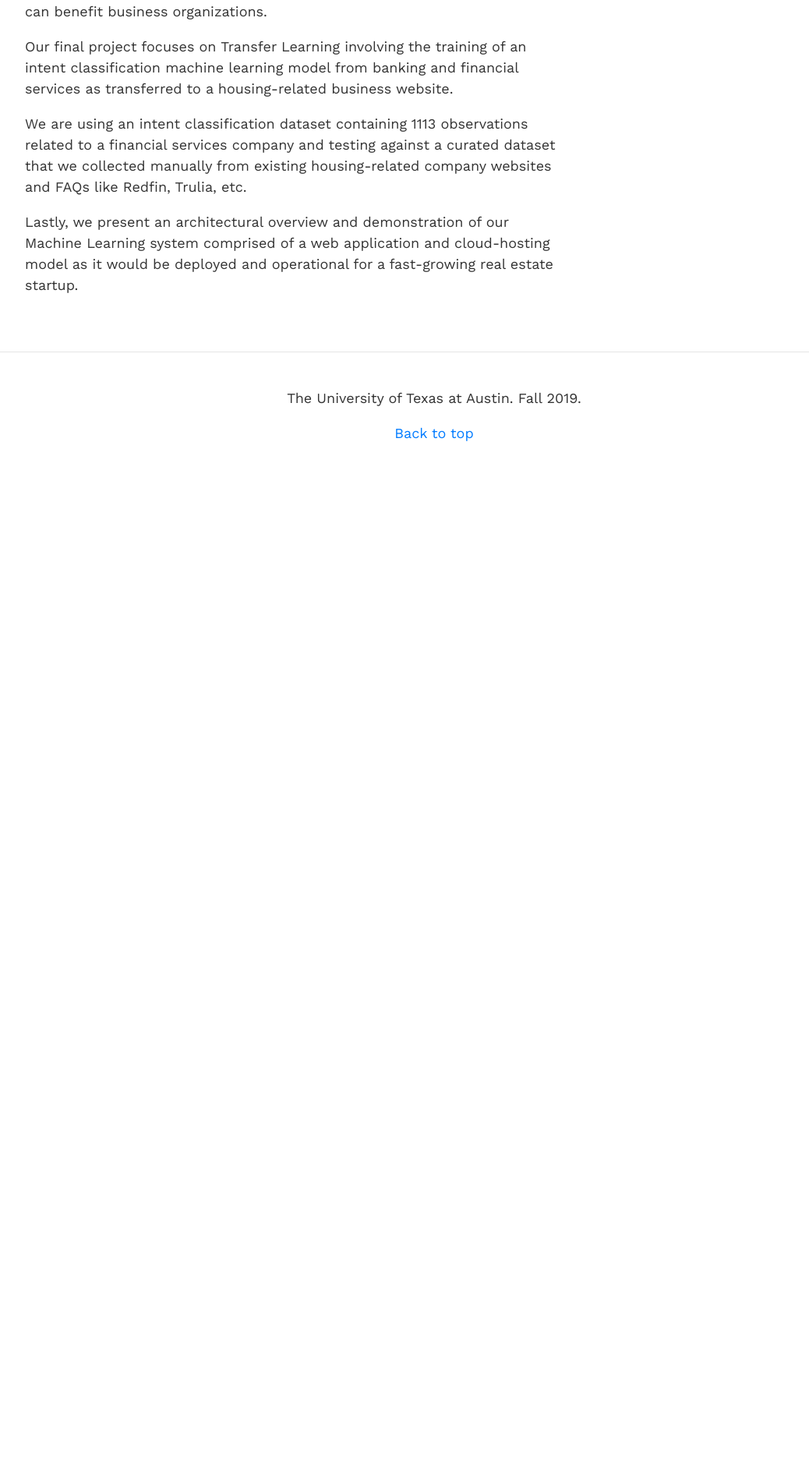
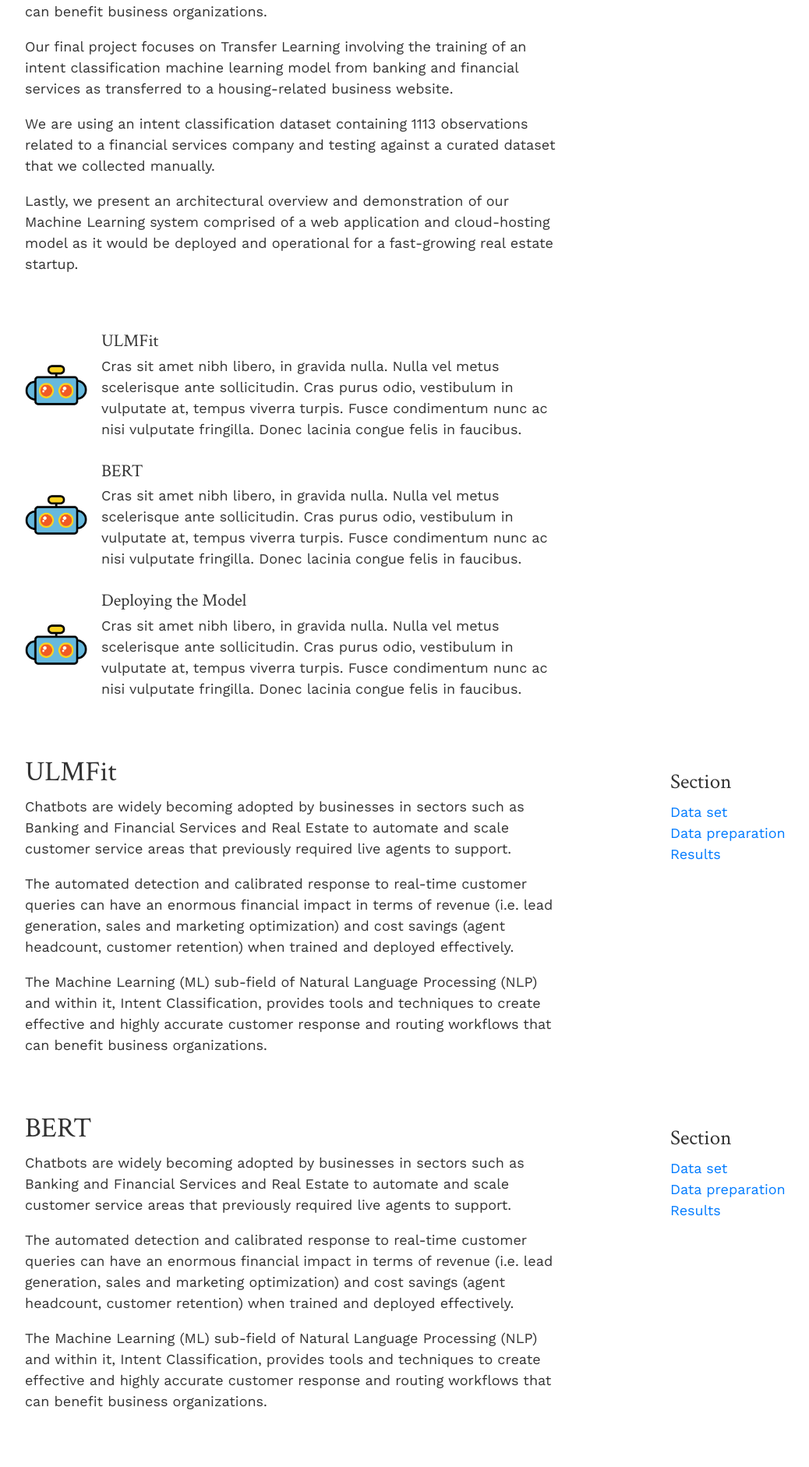
Before and after one commit to acary/chatbot-sml, a Flask app: page / in a window 1280 px wide. Shown: the part 897-2779 px from the top of the page at 78% size, without its empty margins (83-1121 px from the left). Before the commit the page ends 1463 px from the top, so only its background shows below. Run offline with Flask 2, Linux system fonts and the light colour scheme; some libraries are stand-ins or nearby versions.

Commit message:
add sections

```diff
--- a/static/css/style.css
+++ b/static/css/style.css
@@ -17,6 +17,10 @@ body {
 
 .navbar {
   margin-bottom: 20px;
+}
+
+.media_list {
+  max-width: 80px;
 }
 
 h1, h2, h3, h4, h5, h6 {
--- /dev/null
+++ b/templates/bert.html
@@ -0,0 +1,44 @@
+<div class="row">
+
+  <div class="col-sm-8 blog-main">
+
+    <div class="blog-post">
+
+      <h2>BERT</h2>
+
+      <p>Chatbots are widely becoming adopted by businesses in sectors such as Banking and Financial Services and Real Estate to automate and scale customer service areas that previously required live agents to support.<p>
+
+      <p>The automated detection and calibrated response to real-time customer queries can have an enormous financial impact in terms of revenue (i.e. lead generation, sales and marketing optimization) and cost savings (agent headcount,
+        customer
+        retention) when trained and deployed effectively.</p>
+
+      <p>The Machine Learning (ML) sub-field of Natural Language Processing (NLP) and within it, Intent Classification, provides tools and techniques to create effective and highly accurate customer response and routing workflows that can
+        benefit business organizations.</p>
+    </div><!-- /.media_list -->
+
+  </div><!-- /.blog-main -->
+
+  <div class="col-sm-3 offset-sm-1 blog-sidebar">
+    <!-- <div class="sidebar-module sidebar-module-inset">
+      <h4>About</h4>
+      <p>The final project for Scalable Machine Learning, Fall 2019.</p>
+    </div> -->
+    <div class="sidebar-module">
+      <h4>Section</h4>
+      <ol class="list-unstyled">
+        <li><a href="#">Data set</a></li>
+        <li><a href="#">Data preparation</a></li>
+        <li><a href="#">Results</a></li>
+      </ol>
+    </div>
+    <div class="sidebar-module">
+      <!-- <h4>Links</h4>
+      <ol class="list-unstyled">
+        <li><a href="#">Andy</a></li>
+        <li><a href="#">Bhargavi</a></li>
+        <li><a href="#">Rajkumar</a></li>
+      </ol> -->
+    </div>
+  </div><!-- /.blog-sidebar -->
+
+</div><!-- /.row -->
--- a/templates/blog_post.html
+++ b/templates/blog_post.html
@@ -16,22 +16,21 @@
         <h2 class="blog-post-title">Training an NLP Chatbot with UMLFit and BERT — and Deploying to the Cloud</h2>
         <p class="blog-post-meta">December 14, 2019 by <a href="#">Andy, Bhargavi, and Raj</a></p>
 
-        <p>Chatbots are widely becoming adopted by businesses in sectors such as Banking and Financial Services and Real Estate to automate and scale customer service areas that previously required live agents to support.
+        <p>Chatbots are widely becoming adopted by businesses in sectors such as Banking and Financial Services and Real Estate to automate and scale customer service areas that previously required live agents to support.<p>
 
-          <p>The automated detection and calibrated response to real-time customer queries can have an enormous financial impact in terms of revenue (i.e. lead generation, sales and marketing optimization) and cost savings (agent headcount, customer
-            retention) when trained and deployed effectively.
+        <p>The automated detection and calibrated response to real-time customer queries can have an enormous financial impact in terms of revenue (i.e. lead generation, sales and marketing optimization) and cost savings (agent headcount,
+          customer
+          retention) when trained and deployed effectively.</p>
 
-            <p>The Machine Learning (ML) sub-field of Natural Language Processing (NLP) and within it, Intent Classification, provides tools and techniques to create effective and highly accurate customer response and routing workflows that can
-              benefit business organizations.
+        <p>The Machine Learning (ML) sub-field of Natural Language Processing (NLP) and within it, Intent Classification, provides tools and techniques to create effective and highly accurate customer response and routing workflows that can
+          benefit business organizations.</p>
 
-              <p>Our final project focuses on Transfer Learning involving the training of an intent classification machine learning model from banking and financial services as transferred to a housing-related business website.
+        <p>Our final project focuses on Transfer Learning involving the training of an intent classification machine learning model from banking and financial services as transferred to a housing-related business website.</p>
 
-                <p>We are using an intent classification dataset containing 1113 observations related to a financial services company and testing against a curated dataset that we collected manually from existing housing-related company websites and
-                  FAQs like Redfin, Trulia, etc.
+        <p>We are using an intent classification dataset containing 1113 observations related to a financial services company and testing against a curated dataset that we collected manually.</p>
 
-                  <p>Lastly, we present an architectural overview and demonstration of our Machine Learning system comprised of a web application and cloud-hosting model as it would be deployed and operational for a fast-growing real estate startup.
+        <p>Lastly, we present an architectural overview and demonstration of our Machine Learning system comprised of a web application and cloud-hosting model as it would be deployed and operational for a fast-growing real estate startup.</p>
       </div><!-- /.blog-post -->
-
 
       <!-- <nav class="blog-pagination">
         <a class="btn btn-outline-primary" href="#">Older</a>
@@ -66,6 +65,11 @@
 
   </div><!-- /.row -->
 
+  {% include 'media_list.html' %}
+  {% include 'ulm_fit.html' %}
+  {% include 'bert.html' %}
+  {% include 'deployment.html' %}
+
 </div><!-- /.container -->
 
 <footer class="blog-footer">
--- /dev/null
+++ b/templates/deployment.html
@@ -0,0 +1,44 @@
+<div class="row">
+
+  <div class="col-sm-8 blog-main">
+
+    <div class="blog-post">
+
+      <h2>Deploying the Model</h2>
+
+      <p>Chatbots are widely becoming adopted by businesses in sectors such as Banking and Financial Services and Real Estate to automate and scale customer service areas that previously required live agents to support.<p>
+
+      <p>The automated detection and calibrated response to real-time customer queries can have an enormous financial impact in terms of revenue (i.e. lead generation, sales and marketing optimization) and cost savings (agent headcount,
+        customer
+        retention) when trained and deployed effectively.</p>
+
+      <p>The Machine Learning (ML) sub-field of Natural Language Processing (NLP) and within it, Intent Classification, provides tools and techniques to create effective and highly accurate customer response and routing workflows that can
+        benefit business organizations.</p>
+    </div><!-- /.media_list -->
+
+  </div><!-- /.blog-main -->
+
+  <div class="col-sm-3 offset-sm-1 blog-sidebar">
+    <!-- <div class="sidebar-module sidebar-module-inset">
+      <h4>About</h4>
+      <p>The final project for Scalable Machine Learning, Fall 2019.</p>
+    </div> -->
+    <div class="sidebar-module">
+      <h4>Section</h4>
+      <ol class="list-unstyled">
+        <li><a href="#">Data set</a></li>
+        <li><a href="#">Data preparation</a></li>
+        <li><a href="#">Results</a></li>
+      </ol>
+    </div>
+    <div class="sidebar-module">
+      <!-- <h4>Links</h4>
+      <ol class="list-unstyled">
+        <li><a href="#">Andy</a></li>
+        <li><a href="#">Bhargavi</a></li>
+        <li><a href="#">Rajkumar</a></li>
+      </ol> -->
+    </div>
+  </div><!-- /.blog-sidebar -->
+
+</div><!-- /.row -->
--- /dev/null
+++ b/templates/media_list.html
@@ -0,0 +1,57 @@
+<div class="row">
+
+  <div class="col-sm-8 blog-main">
+
+    <div class="blog-post">
+      <ul class="list-unstyled">
+        <li class="media">
+          <img src="{{ url_for('static', filename='img/chatbot.png')}}" alt="ULMFit" class="mr-3 media_list">
+          <div class="media-body">
+            <h5 class="mt-0 mb-1">ULMFit</h5>
+            Cras sit amet nibh libero, in gravida nulla. Nulla vel metus scelerisque ante sollicitudin. Cras purus odio, vestibulum in vulputate at, tempus viverra turpis. Fusce condimentum nunc ac nisi vulputate fringilla. Donec lacinia congue felis in faucibus.
+          </div>
+        </li>
+        <li class="media my-4">
+          <img src="{{ url_for('static', filename='img/chatbot.png')}}" alt="BERT" class="mr-3 media_list">
+          <div class="media-body">
+            <h5 class="mt-0 mb-1">BERT</h5>
+            Cras sit amet nibh libero, in gravida nulla. Nulla vel metus scelerisque ante sollicitudin. Cras purus odio, vestibulum in vulputate at, tempus viverra turpis. Fusce condimentum nunc ac nisi vulputate fringilla. Donec lacinia congue felis in faucibus.
+          </div>
+        </li>
+        <li class="media">
+          <img src="{{ url_for('static', filename='img/chatbot.png')}}" alt="Deploying the Model" class="mr-3 media_list">
+          <div class="media-body">
+            <h5 class="mt-0 mb-1">Deploying the Model</h5>
+            Cras sit amet nibh libero, in gravida nulla. Nulla vel metus scelerisque ante sollicitudin. Cras purus odio, vestibulum in vulputate at, tempus viverra turpis. Fusce condimentum nunc ac nisi vulputate fringilla. Donec lacinia congue felis in faucibus.
+          </div>
+        </li>
+      </ul>
+    </div><!-- /.media_list -->
+
+  </div><!-- /.blog-main -->
+
+  <div class="col-sm-3 offset-sm-1 blog-sidebar">
+    <!-- <div class="sidebar-module sidebar-module-inset">
+      <h4>About</h4>
+      <p>The final project for Scalable Machine Learning, Fall 2019.</p>
+    </div> -->
+    <div class="sidebar-module">
+      <!-- <h4>Contents</h4>
+      <ol class="list-unstyled">
+        <li><a href="#">Introduction</a></li>
+        <li><a href="#">Approach 1: ULMFiT</a></li>
+        <li><a href="#">Approach 2: BERT</a></li>
+        <li><a href="#">Deployment</a></li>
+      </ol> -->
+    </div>
+    <div class="sidebar-module">
+      <!-- <h4>Links</h4>
+      <ol class="list-unstyled">
+        <li><a href="#">Andy</a></li>
+        <li><a href="#">Bhargavi</a></li>
+        <li><a href="#">Rajkumar</a></li>
+      </ol> -->
+    </div>
+  </div><!-- /.blog-sidebar -->
+
+</div><!-- /.row -->
--- /dev/null
+++ b/templates/ulm_fit.html
@@ -0,0 +1,44 @@
+<div class="row">
+
+  <div class="col-sm-8 blog-main">
+
+    <div class="blog-post">
+
+      <h2>ULMFit</h2>
+
+      <p>Chatbots are widely becoming adopted by businesses in sectors such as Banking and Financial Services and Real Estate to automate and scale customer service areas that previously required live agents to support.<p>
+
+      <p>The automated detection and calibrated response to real-time customer queries can have an enormous financial impact in terms of revenue (i.e. lead generation, sales and marketing optimization) and cost savings (agent headcount,
+        customer
+        retention) when trained and deployed effectively.</p>
+
+      <p>The Machine Learning (ML) sub-field of Natural Language Processing (NLP) and within it, Intent Classification, provides tools and techniques to create effective and highly accurate customer response and routing workflows that can
+        benefit business organizations.</p>
+    </div><!-- /.media_list -->
+
+  </div><!-- /.blog-main -->
+
+  <div class="col-sm-3 offset-sm-1 blog-sidebar">
+    <!-- <div class="sidebar-module sidebar-module-inset">
+      <h4>About</h4>
+      <p>The final project for Scalable Machine Learning, Fall 2019.</p>
+    </div> -->
+    <div class="sidebar-module">
+      <h4>Section</h4>
+      <ol class="list-unstyled">
+        <li><a href="#">Data set</a></li>
+        <li><a href="#">Data preparation</a></li>
+        <li><a href="#">Results</a></li>
+      </ol>
+    </div>
+    <div class="sidebar-module">
+      <!-- <h4>Links</h4>
+      <ol class="list-unstyled">
+        <li><a href="#">Andy</a></li>
+        <li><a href="#">Bhargavi</a></li>
+        <li><a href="#">Rajkumar</a></li>
+      </ol> -->
+    </div>
+  </div><!-- /.blog-sidebar -->
+
+</div><!-- /.row -->
```
